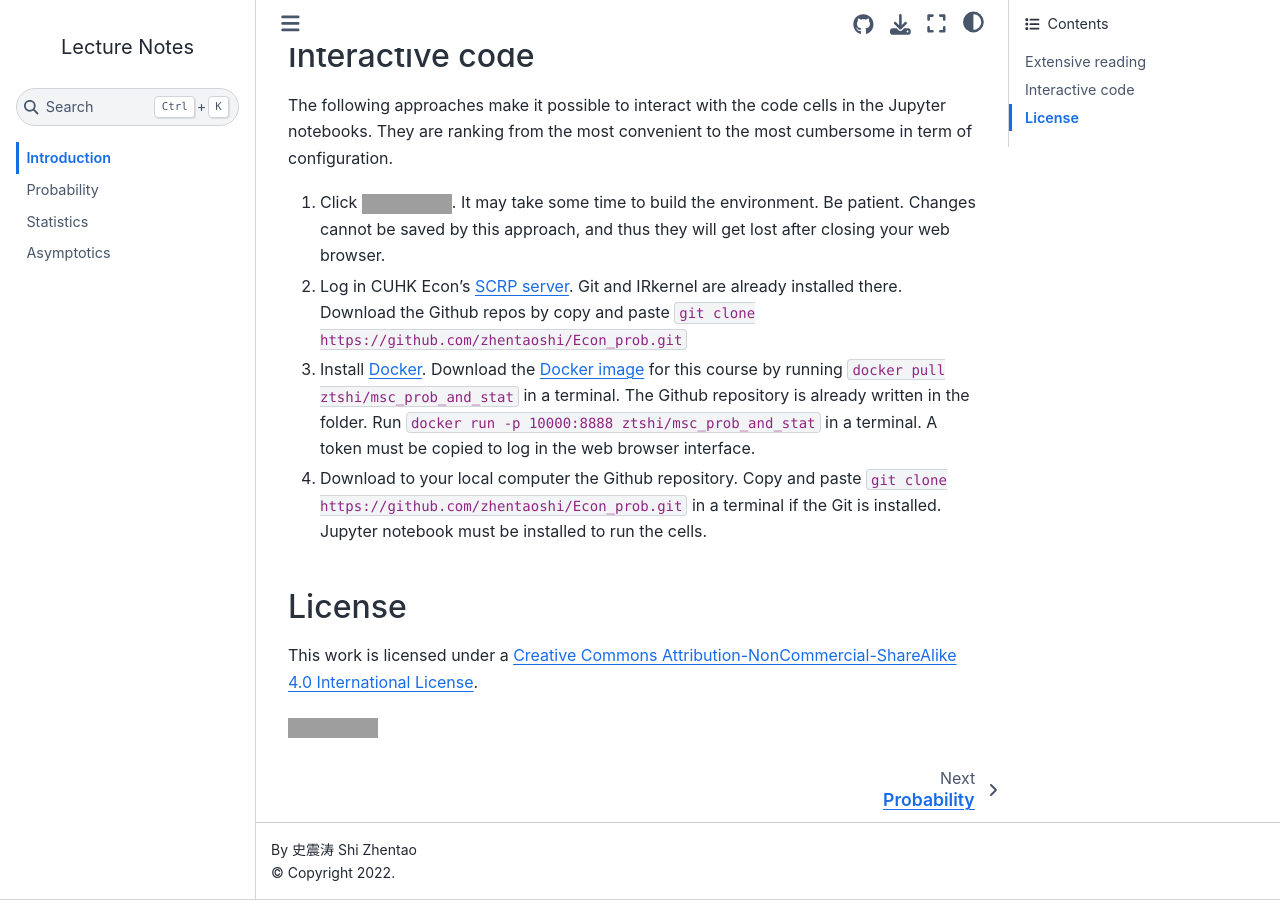
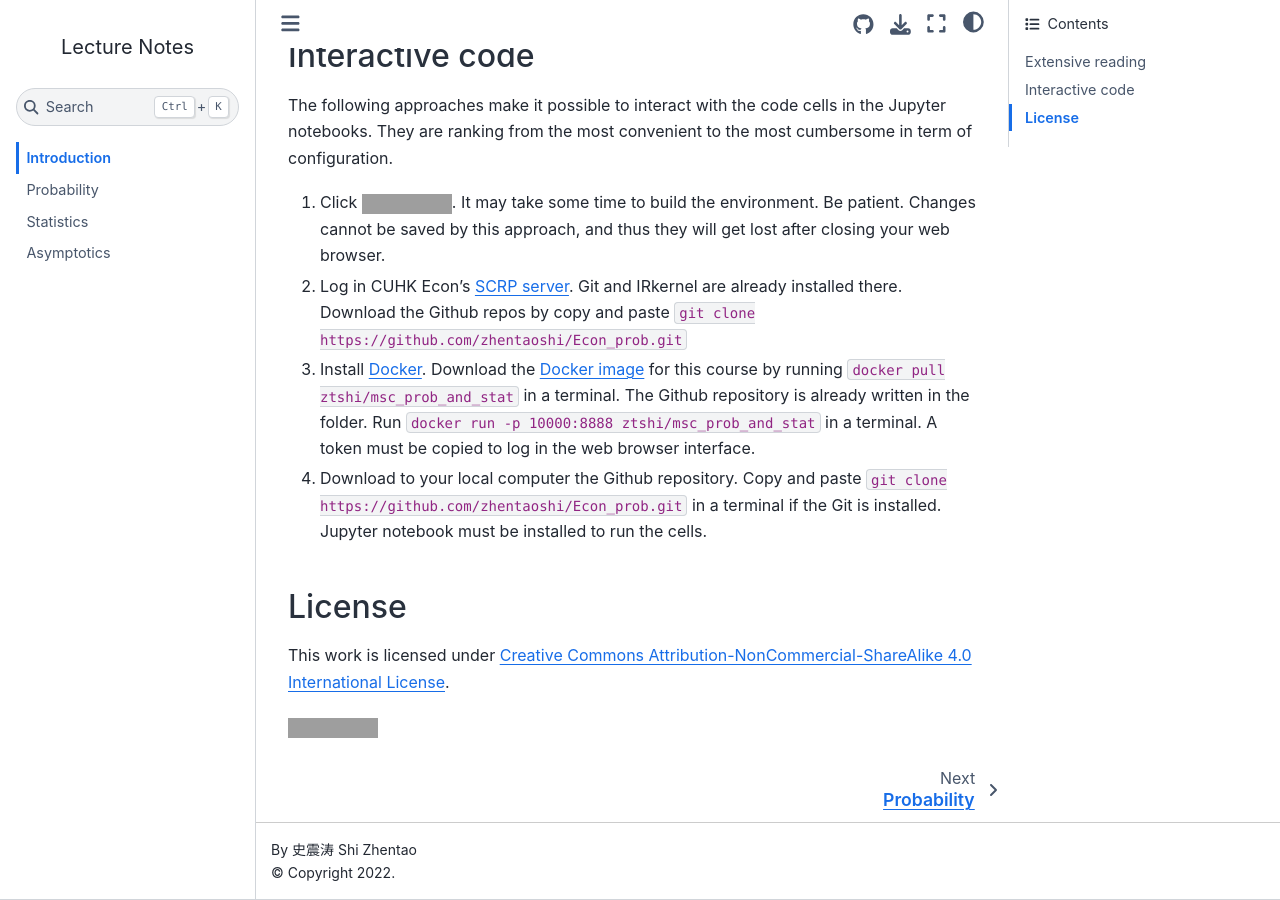
Before and after one commit to zhentaoshi/Econ_prob, a Jupyter Book: the page built from intro.md, in a window 1280 px wide and 900 px high, scrolled down 1817 px. Built offline with Jupyter Book 1.0.4 settings and Sphinx 7.4.7 and the Sphinx Book theme 1.1.4, drawn with Linux system fonts in a browser that asks for light colours; grey boxes are pictures that could not be loaded.

Commit message:
final revision before class

```diff
--- a/intro.md
+++ b/intro.md
@@ -47,7 +47,7 @@ The following approaches make it possible to interact with the code cells in the
 ## License
 
 
-This work is licensed under a
+This work is licensed under
 [Creative Commons Attribution-NonCommercial-ShareAlike 4.0 International License][cc-by-nc-sa].
 
 [![CC BY-NC-SA 4.0][cc-by-nc-sa-image]][cc-by-nc-sa]
```
Also changed, not shown: 01_prob.ipynb.
